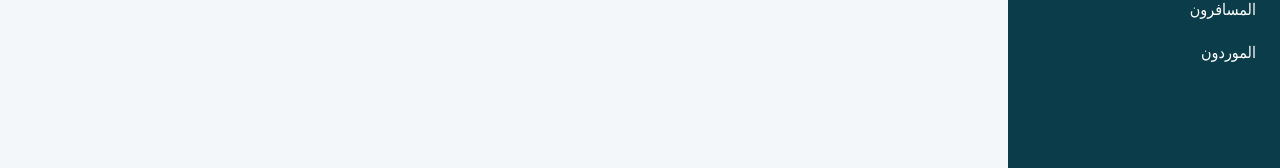
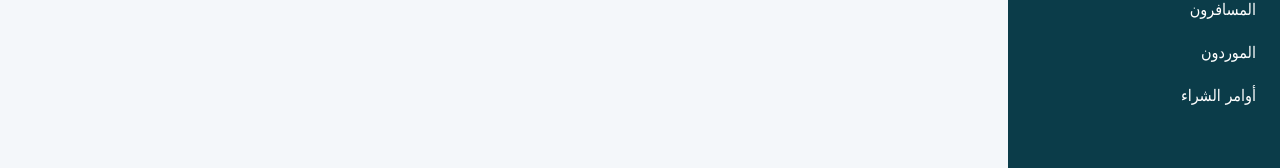
Before and after one commit to hendhafez5566-arch/Elhafez-Business-Accounting, a React app in the folder apps/web/: page / in a window 1280 px wide. Shown: the part 465-633 px from the top of the page. Built offline with nearby package versions, Linux system fonts and the light colour scheme; the HTML template or start-up script is replaced by a standard one.

Commit message:
SP-02 rebase: merge procurement route with latest CRM routes

```diff
--- a/apps/web/src/routes.tsx
+++ b/apps/web/src/routes.tsx
@@ -3,6 +3,7 @@ import { AgentsPage, CustomersPage, FollowupsPage, LeadsPage } from './crm-core-
 import { Agent360Page, CrmSalesDashboardPage, Customer360Page, TravelersPage } from './crm-insights-pages.js';
 import { QuotationsPage } from './quotation-pages.js';
 import { SuppliersPage } from './supplier-pages.js';
+import { ProcurementOperationsPage } from './procurement-pages.js';
 
 export interface AppRoute { readonly id:string; readonly path:string; readonly label:string; readonly group?:string; readonly element:ReactNode; }
 export function defineRoutes(...routes: readonly AppRoute[]): readonly AppRoute[] { const ids=new Set<string>(),paths=new Set<string>();for(const route of routes){if(ids.has(route.id))throw new Error(`Duplicate route id: ${route.id}`);if(paths.has(route.path))throw new Error(`Duplicate route path: ${route.path}`);ids.add(route.id);paths.add(route.path);}return Object.freeze([...routes]); }
@@ -18,5 +19,6 @@ export const foundationRoutes=defineRoutes(
   {id:'crm-followups',path:'/crm/followups',label:'المتابعات',group:'العملاء والمبيعات',element:<FollowupsPage/>},
   {id:'crm-travelers',path:'/crm/travelers',label:'المسافرون',group:'العملاء والمبيعات',element:<TravelersPage/>},
   {id:'supplier-management',path:'/procurement/suppliers',label:'الموردون',group:'المشتريات والموردون',element:<SuppliersPage/>},
+  {id:'procurement-operations',path:'/procurement/purchase-orders',label:'أوامر الشراء',group:'المشتريات والموردون',element:<ProcurementOperationsPage/>},
 );
 export function findRoute(pathname:string,routes:readonly AppRoute[]=foundationRoutes):AppRoute{return routes.find(route=>route.path===pathname)??routes[0]!;}
```
